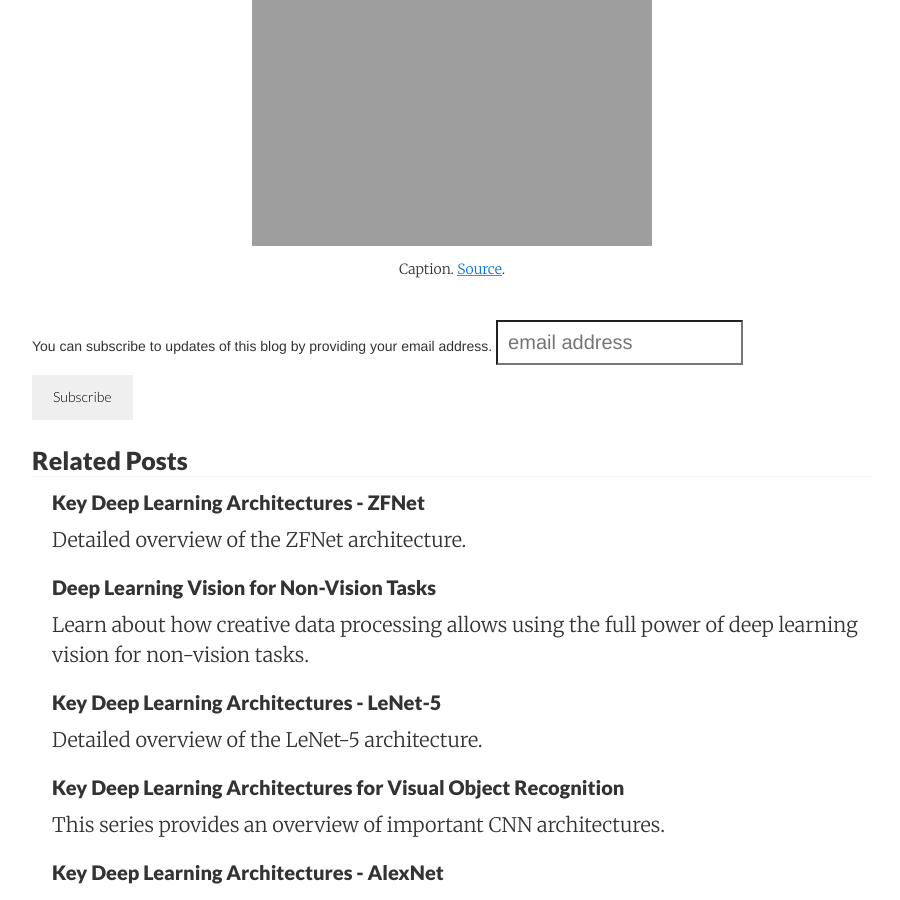
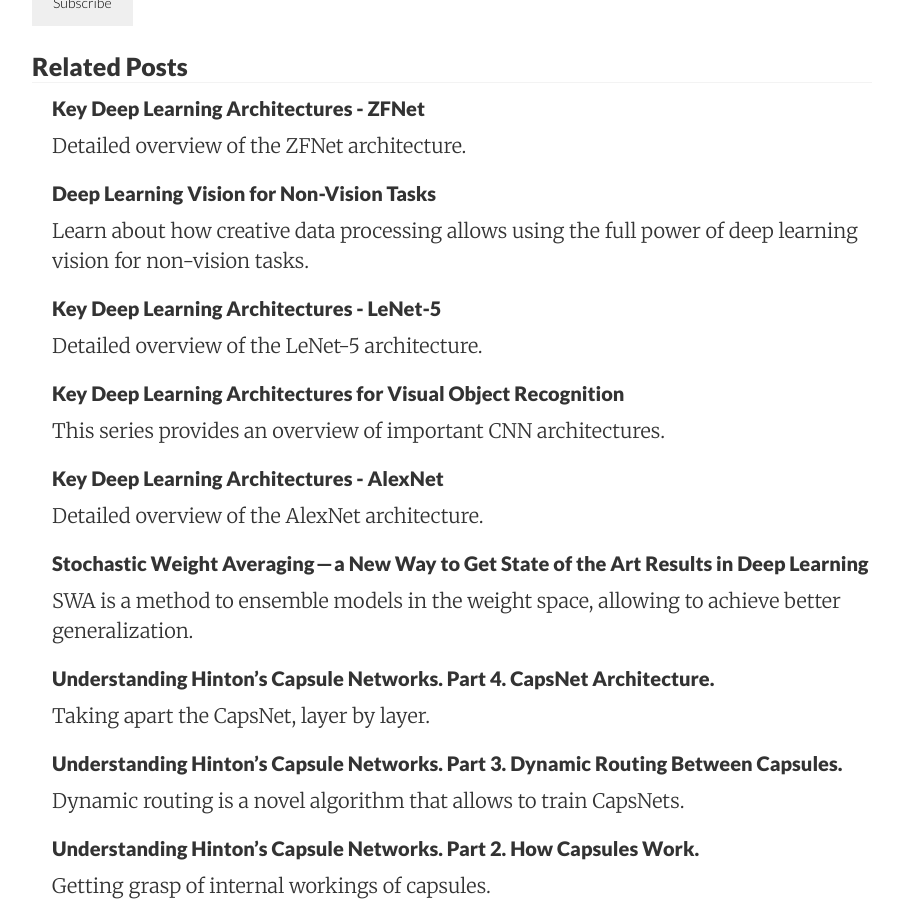
Before and after one commit to pechyonkin/pechyonkin.github.io, a Jekyll site: the page built from _posts/2019-05-27-why-swift-for-tensorflow.md, in a window 1280 px wide and 900 px high, scrolled down 3775 px. Shown: the whole window, without its empty margins (188-1088 px from the left). Built offline with Jekyll 4.4.1, drawn with Linux system fonts in a browser that asks for light colours; nearby versions of some CDN libraries; comment, search, counter and statistics services are not loaded.

Commit message:
remove empty image

```diff
--- a/_posts/2019-05-27-why-swift-for-tensorflow.md
+++ b/_posts/2019-05-27-why-swift-for-tensorflow.md
@@ -48,8 +48,3 @@ If you are into deep learning, then Swift is a language you should probably star
 ## Links for Further Exploration
 * [fast.ai Embracing Swift for Deep Learning · fast.ai](https://www.fast.ai/2019/03/06/fastai-swift/)
 * [Understanding Swift for TensorFlow](https://towardsdatascience.com/machine-learning-with-swift-for-tensorflow-9167df128912)
-
-{% include image.html
-            img="images/201804-swa/x.png"
-            title="x"
-            caption="Caption. <a href=\"https://link.org/\">Source</a>." %}
```
